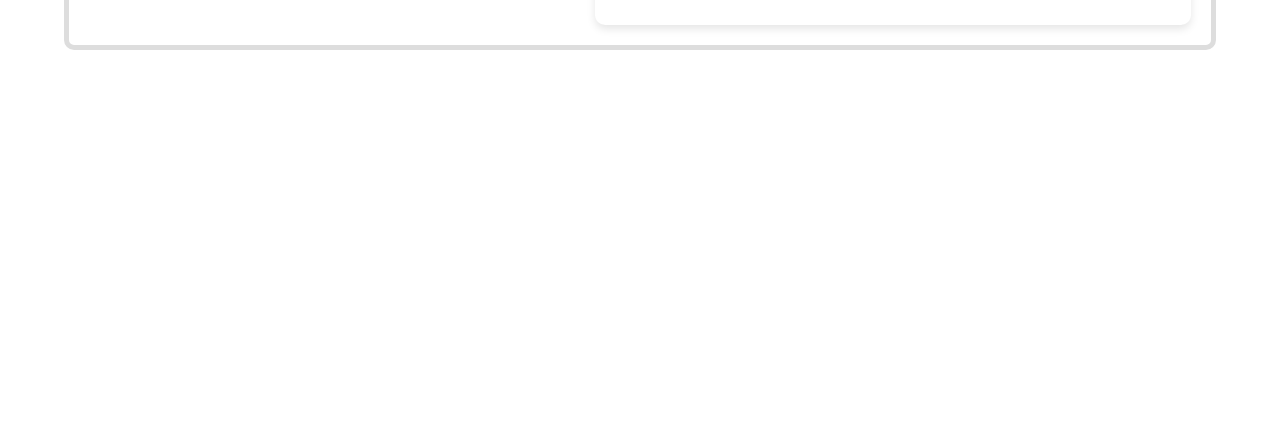
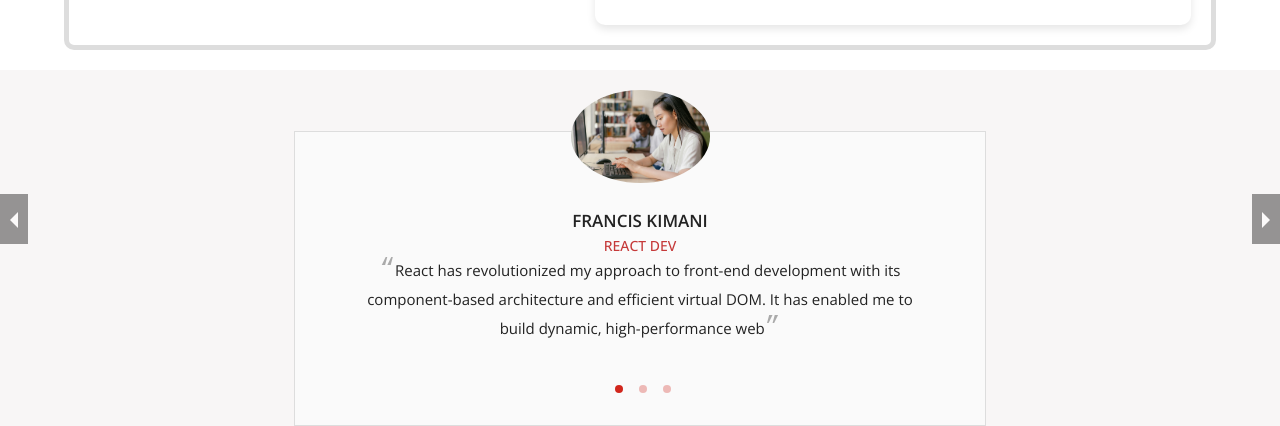
Before and after one commit to kimtechnos/Tech2give-Murang-a-University-Tech-Club, a React (Vite) app: page / in a window 1280 px wide. Shown: the part 1251-1677 px from the top of the page. Before the commit the page ends 1321 px from the top, so only its background shows below. Built offline with nearby package versions, Linux system fonts and the light colour scheme.

Commit message:
adding the testimonial section

```diff
--- a/package.json
+++ b/package.json
@@ -13,6 +13,7 @@
     "react": "^18.2.0",
     "react-dom": "^18.2.0",
     "react-icons": "^5.2.1",
+    "react-responsive-carousel": "^3.2.23",
     "react-router-dom": "^6.23.1"
   },
   "devDependencies": {
--- a/src/pages/Home/Home.jsx
+++ b/src/pages/Home/Home.jsx
@@ -1,11 +1,13 @@
 import Hero from "./Hero";
 import "./home.css";
 import About from "./About";
+import Testimonial from "./Testimonial";
 const Home = () => {
   return (
     <section className="home">
       <Hero />
       <About />
+      <Testimonial />
     </section>
   );
 };
--- a/src/pages/Home/Testimonial.jsx
+++ b/src/pages/Home/Testimonial.jsx
@@ -0,0 +1,55 @@
+import { Carousel } from "react-responsive-carousel";
+import "react-responsive-carousel/lib/styles/carousel.min.css";
+import test from "../../assets/test.jpg";
+const Testimonial = () => {
+  return (
+    <Carousel
+      showArrows={true}
+      infiniteLoop={true}
+      showThumbs={false}
+      showStatus={false}
+      autoPlay={true}
+      interval={6100}
+    >
+      <div>
+        <img src={test} />
+        <div className="myCarousel">
+          <h3>Francis Kimani</h3>
+          <h4>React dev</h4>
+          <p>
+            React has revolutionized my approach to front-end development with
+            its component-based architecture and efficient virtual DOM. It has
+            enabled me to build dynamic, high-performance web
+          </p>
+        </div>
+      </div>
+      <div>
+        <img src={test} />
+        <div className="myCarousel">
+          <h3>Francis Kimani</h3>
+          <h4>React dev</h4>
+          <p>
+            React has revolutionized my approach to front-end development with
+            its component-based architecture and efficient virtual DOM. It has
+            enabled me to build dynamic, high-performance web
+          </p>
+        </div>
+      </div>
+
+      <div>
+        <img src={test} />
+        <div className="myCarousel">
+          <h3>Francis Kimani</h3>
+          <h4>React dev</h4>
+          <p>
+            React has revolutionized my approach to front-end development with
+            its component-based architecture and efficient virtual DOM. It has
+            enabled me to build dynamic, high-performance web
+          </p>
+        </div>
+      </div>
+    </Carousel>
+  );
+};
+
+export default Testimonial;
--- a/src/pages/Home/home.css
+++ b/src/pages/Home/home.css
@@ -177,3 +177,102 @@
     font-size: 1.1rem;
   }
 }
+/* .Carousel-root{
+    width: 64% !important;
+    margin: auto !important;
+    margin-top: 3% !important;
+} */
+.carousel .slide {
+  background: #f8f6f6 !important;
+  color: black;
+  /* margin-bottom: 20rem; */
+  /* height: 100%; */
+}
+
+.carousel .slide img {
+  width: 139px !important;
+  border-radius: 50%;
+  margin-top: 2rem;
+}
+
+.myCarousel {
+  background: #fafafa;
+  margin-top: -4%;
+  width: 54%;
+  margin-left: auto;
+  margin-right: auto;
+  padding-top: 6%;
+  padding-bottom: 8%;
+  padding-left: 5%;
+  padding-right: 5%;
+  border: 1px solid #ddd;
+}
+
+.carousel .control-dots {
+  padding-left: 5px !important;
+  outline: 0;
+  bottom: 5% !important;
+}
+
+.myCarousel h3 {
+  color: #222;
+  font-weight: 100;
+  letter-spacing: 0.2;
+  margin-bottom: 0.4rem;
+  font-weight: 600;
+  text-transform: uppercase;
+  font-size: 1.7rem;
+}
+
+.myCarousel h4 {
+  text-transform: uppercase;
+  margin-top: 0;
+  padding-top: 0;
+  font-weight: 500;
+  color: #c53939;
+  font-size: 14px;
+}
+
+.myCarousel p {
+  font-weight: 400 !important;
+  line-height: 29px !important;
+  color: #222;
+  font-size: 15px;
+  font-family: "Open Sans", sans-serif;
+  max-height: 67px;
+}
+
+.myCarousel p:before {
+  content: "“";
+  color: #aaa;
+  font-size: 26px;
+  font-family: monospace;
+  font-weight: 100;
+}
+
+.myCarousel p:after {
+  content: "”";
+  color: #aaa;
+  font-size: 26px;
+  font-family: monospace;
+  font-weight: 100;
+  line-height: 0;
+}
+
+.carousel .control-dots .dot {
+  box-shadow: none !important;
+  background: var(--color-primary-light) !important;
+  outline: 0;
+}
+
+.carousel.carousel-slider .control-arrow {
+  background: #000 !important;
+  height: 50px !important;
+  position: absolute;
+  top: 35% !important;
+}
+
+/* .App {
+    text-align: center;
+  }
+   */
```
Also changed, not shown: src/assets/test.jpg (renamed from src/assets/pexels-mikhail-nilov-9159047.jpg), 1 other file (tests, documents, lock files or other folders).
